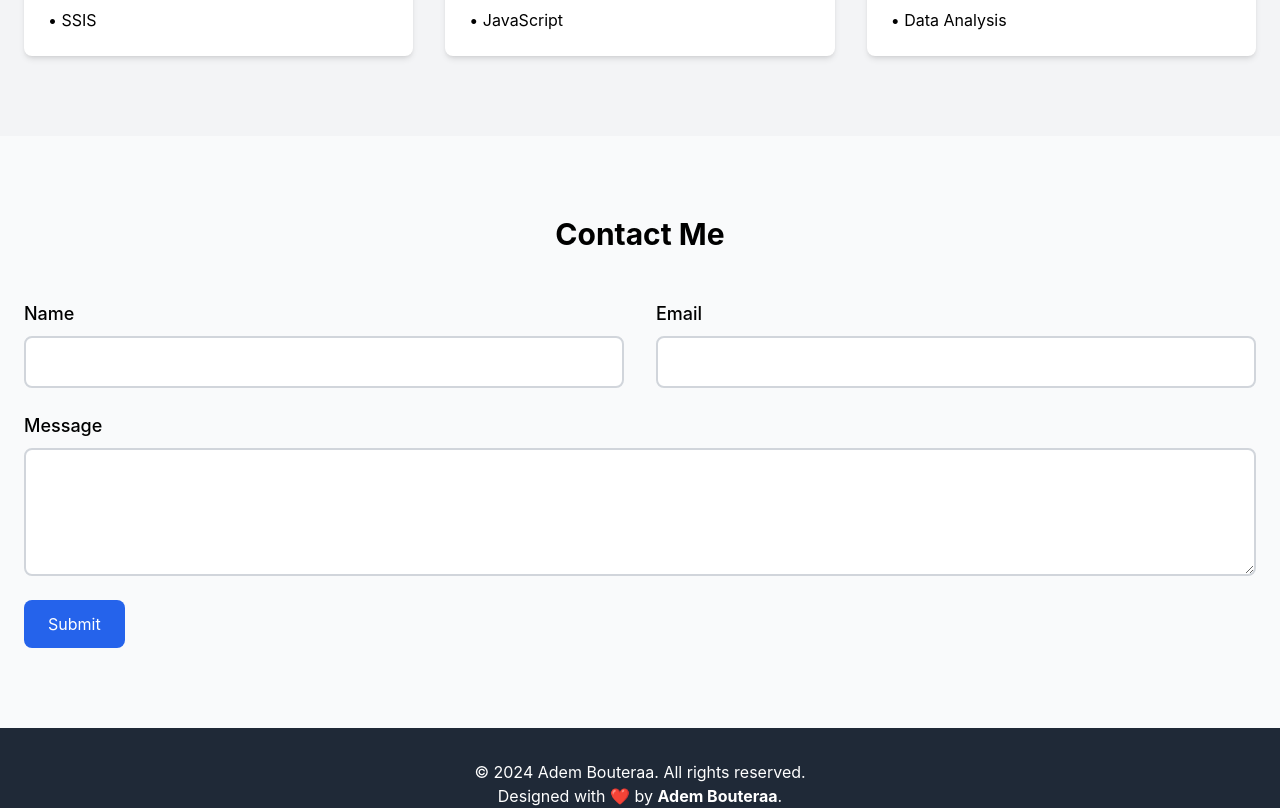
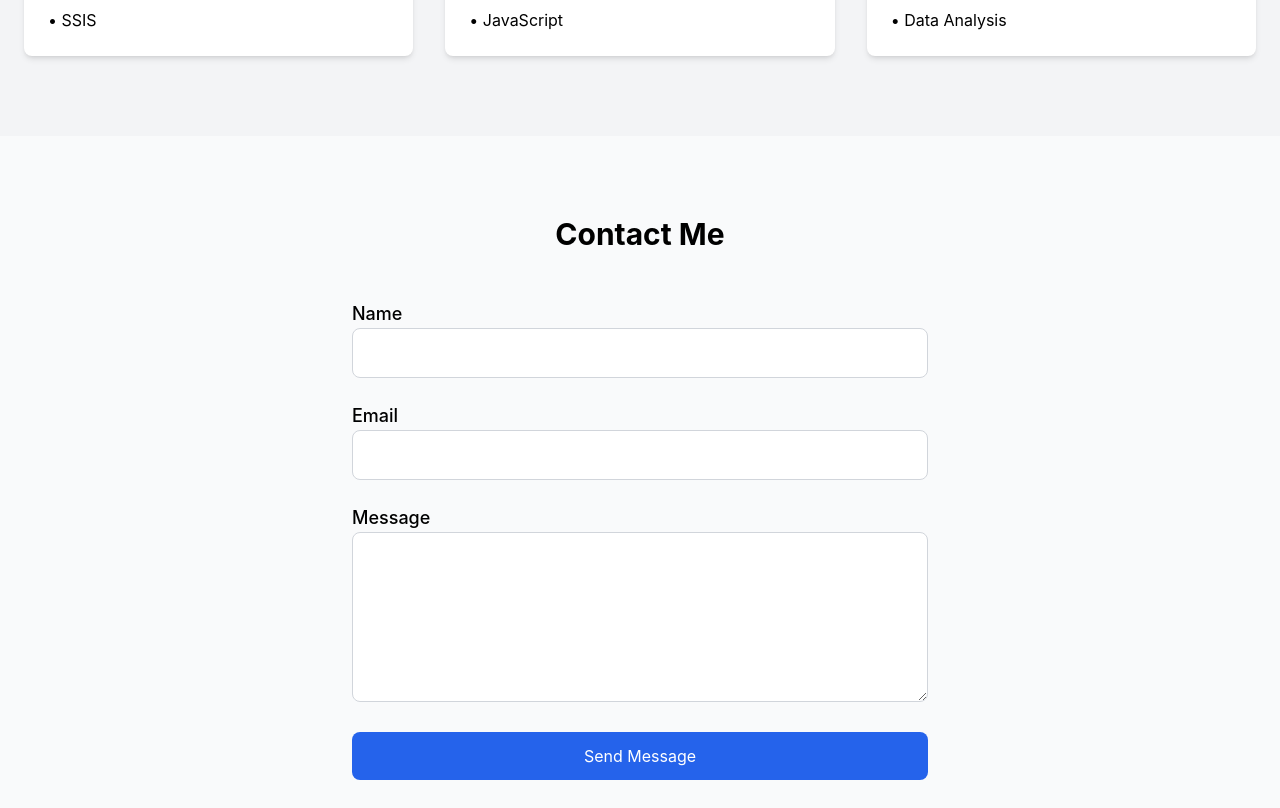
Before and after one commit to anwar-duc/sb1-hwdc47, a React (Vite) app: page / in a window 1280 px wide. Shown: the part 2300-3108 px from the top of the page. Built offline with nearby package versions, Linux system fonts and the light colour scheme.

Commit message:
Update Contact.tsx

```diff
--- a/src/components/Contact.tsx
+++ b/src/components/Contact.tsx
@@ -1,54 +1,90 @@
-import React, { useState } from 'react';
+import React, { useState } from "react";
 
 export const Contact = () => {
-  const [formStatus, setFormStatus] = useState<string | null>(null);
+  const [formStatus, setFormStatus] = useState(""); // to handle success or error message
 
   const handleSubmit = async (e: React.FormEvent) => {
     e.preventDefault();
 
-    const form = new FormData(e.target as HTMLFormElement);
+    const formData = new FormData(e.target as HTMLFormElement);
 
     try {
-      const response = await fetch('https://formspree.io/f/mwpkwrag', {
-        method: 'POST',
-        body: form,
+      const response = await fetch("https://formspree.io/f/mwpkwrag", {
+        method: "POST",
+        body: formData,
+        headers: {
+          Accept: "application/json",
+        },
       });
 
       if (response.ok) {
-        setFormStatus('Your message has been sent!');
+        setFormStatus("Message sent successfully!");
       } else {
-        setFormStatus('There was an issue sending your message. Please try again later.');
+        setFormStatus("Error sending message. Please try again.");
       }
     } catch (error) {
-      setFormStatus('Error sending message. Please try again.');
+      setFormStatus("Error sending message. Please try again.");
     }
   };
 
   return (
-    <section className="bg-gray-50 py-20">
-      <div className="container mx-auto px-6">
-        <h2 className="text-3xl font-bold mb-12 text-center">Contact Me</h2>
-        <form onSubmit={handleSubmit} method="POST">
-          <div className="grid grid-cols-1 md:grid-cols-2 gap-8">
-            <div className="flex flex-col mb-6">
-              <label htmlFor="name" className="text-lg font-medium mb-2">Name</label>
-              <input type="text" id="name" name="name" required className="border-2 border-gray-300 p-3 rounded-lg" />
+    <section id="contact" className="container mx-auto px-6 py-20">
+      <h2 className="text-3xl font-bold text-center mb-12">Contact Me</h2>
+      <form
+        onSubmit={handleSubmit}
+        method="POST"
+        action="https://formspree.io/f/mwpkwrag"
+        className="max-w-xl mx-auto"
+      >
+        <div className="mb-6">
+          <label htmlFor="name" className="block text-lg font-medium">
+            Name
+          </label>
+          <input
+            type="text"
+            id="name"
+            name="name"
+            required
+            className="w-full p-3 border border-gray-300 rounded-lg"
+          />
         </div>
-            <div className="flex flex-col mb-6">
-              <label htmlFor="email" className="text-lg font-medium mb-2">Email</label>
-              <input type="email" id="email" name="email" required className="border-2 border-gray-300 p-3 rounded-lg" />
+        <div className="mb-6">
+          <label htmlFor="email" className="block text-lg font-medium">
+            Email
+          </label>
+          <input
+            type="email"
+            id="email"
+            name="email"
+            required
+            className="w-full p-3 border border-gray-300 rounded-lg"
+          />
         </div>
+        <div className="mb-6">
+          <label htmlFor="message" className="block text-lg font-medium">
+            Message
+          </label>
+          <textarea
+            id="message"
+            name="message"
+            required
+            className="w-full p-3 border border-gray-300 rounded-lg"
+            rows="6"
+          ></textarea>
         </div>
-          <div className="flex flex-col mb-6">
-            <label htmlFor="message" className="text-lg font-medium mb-2">Message</label>
-            <textarea id="message" name="message" required className="border-2 border-gray-300 p-3 rounded-lg h-32"></textarea>
-          </div>
-          <button type="submit" className="bg-blue-600 text-white px-6 py-3 rounded-lg hover:bg-blue-700">
-            Submit
+        <button
+          type="submit"
+          className="w-full py-3 bg-blue-600 text-white rounded-lg hover:bg-blue-700"
+        >
+          Send Message
         </button>
       </form>
-        {formStatus && <p className="mt-4 text-center text-gray-700">{formStatus}</p>}
+
+      {formStatus && (
+        <div className="mt-6 text-center text-lg font-semibold">
+          {formStatus}
         </div>
+      )}
     </section>
   );
 };
```
Lines whose indentation alone changed are shown as unchanged.
